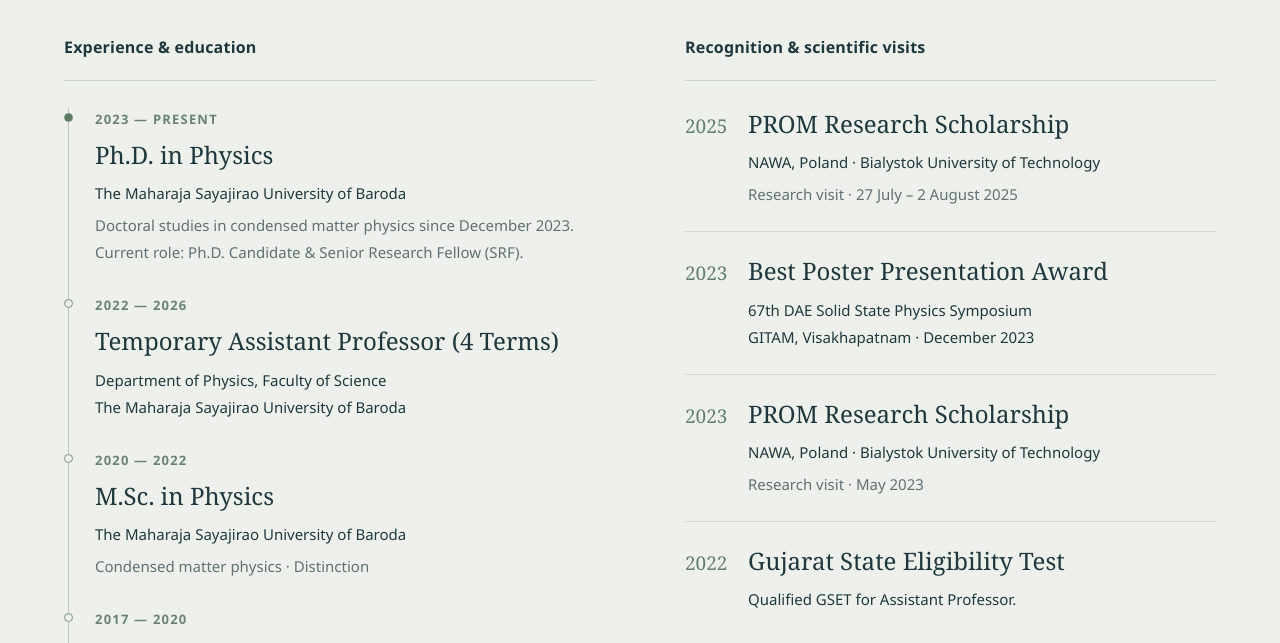
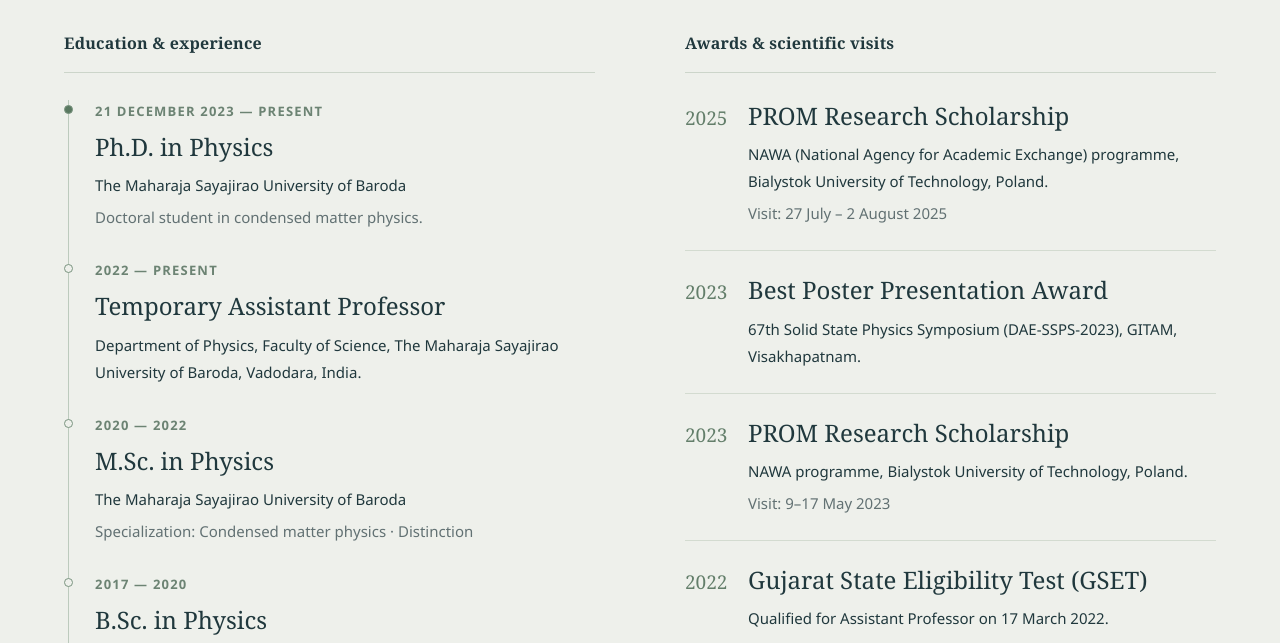
Before and after one commit to ParasPatel87/ParasPatel87.github.io, a plain HTML site: page experience.html in a window 1280 px wide. Shown: the part 305-948 px from the top of the page. Drawn offline with Linux system fonts and the light colour scheme.

Commit message:
Redesign academic portfolio using verified CV content

```diff
--- a/experience.html
+++ b/experience.html
@@ -1,19 +1,14 @@
 <!doctype html>
-<html lang="en"><head><meta charset="utf-8"><meta name="viewport" content="width=device-width, initial-scale=1"><meta name="theme-color" content="#142d34"><meta name="description" content="Education, teaching experience, scholarships, awards, and scientific visits of Paras R. Patel."><meta property="og:title" content="Experience | Paras R. Patel"><meta property="og:description" content="Education, teaching experience, scholarships, awards, and scientific visits of Paras R. Patel."><meta property="og:type" content="website"><title>Experience | Paras R. Patel</title><link rel="icon" href="assets/favicon.svg" type="image/svg+xml"><link rel="stylesheet" href="styles.css"><script src="script.js" defer></script></head>
-<body class="page-journey"><a class="skip-link" href="#main">Skip to content</a><header class="site-header">
-<a class="brand" href="index.html" aria-label="Paras R. Patel home"><span class="brand-mark" aria-hidden="true">P<span>·</span></span><span>Paras R. Patel<small>CONDENSED MATTER PHYSICS</small></span></a>
-<button class="menu-toggle" aria-expanded="false" aria-controls="navigation">Menu <span aria-hidden="true">☰</span></button>
-<nav id="navigation" aria-label="Main navigation"><a href="index.html">Home</a><a href="about.html">About</a><a href="research.html">Research</a><a href="publications.html">Publications</a><a href="experience.html" class="current" aria-current="page">Experience</a><a href="conferences.html">Conferences</a><a href="contact.html">Contact</a></nav>
-</header><main id="main"><section class="journey-section" id="journey" aria-labelledby="journey-title"><div class="section">
-<div class="section-label"><span>ACADEMIC JOURNEY</span><span class="section-rule"></span></div><h1 id="journey-title">Learning, teaching, exploring.</h1>
-<div class="journey-grid"><div><h3 class="column-heading">Experience &amp; education</h3><div class="timeline">
-<article><p class="date">2023 — PRESENT</p><h4>Ph.D. in Physics</h4><p>The Maharaja Sayajirao University of Baroda</p><p class="muted">Doctoral studies in condensed matter physics since December 2023. Current role: Ph.D. Candidate &amp; Senior Research Fellow (SRF).</p></article>
-<article><p class="date">2022 — 2026</p><h4>Temporary Assistant Professor (4 Terms)</h4><p>Department of Physics, Faculty of Science<br>The Maharaja Sayajirao University of Baroda</p></article>
-<article><p class="date">2020 — 2022</p><h4>M.Sc. in Physics</h4><p>The Maharaja Sayajirao University of Baroda</p><p class="muted">Condensed matter physics · Distinction</p></article>
-<article><p class="date">2017 — 2020</p><h4>B.Sc. in Physics</h4><p>The Maharaja Sayajirao University of Baroda</p><p class="muted">First class</p></article>
-</div></div><div><h3 class="column-heading">Recognition &amp; scientific visits</h3><div class="recognition">
-<article><span class="award-year">2025</span><div><h4>PROM Research Scholarship</h4><p>NAWA, Poland · Bialystok University of Technology</p><p class="muted">Research visit · 27 July – 2 August 2025</p></div></article>
-<article><span class="award-year">2023</span><div><h4>Best Poster Presentation Award</h4><p>67th DAE Solid State Physics Symposium<br>GITAM, Visakhapatnam · December 2023</p></div></article>
-<article><span class="award-year">2023</span><div><h4>PROM Research Scholarship</h4><p>NAWA, Poland · Bialystok University of Technology</p><p class="muted">Research visit · May 2023</p></div></article>
-<article><span class="award-year">2022</span><div><h4>Gujarat State Eligibility Test</h4><p>Qualified GSET for Assistant Professor.</p></div></article>
-</div></div></div></div></section></main><footer class="site-footer"><a href="index.html">Paras R. Patel <span>© 2026</span></a><span>Condensed matter physics · Computational materials science</span><a href="contact.html">Get in touch</a></footer><div class="toast" id="toast" role="status" aria-live="polite"></div></body></html>
+<html lang="en"><head><meta charset="utf-8"><meta name="viewport" content="width=device-width, initial-scale=1"><meta name="theme-color" content="#142d34"><meta name="description" content="Education, academic experience, awards and scientific visits of Paras R. Patel."><title>Experience | Paras R. Patel</title><link rel="icon" href="assets/favicon.svg" type="image/svg+xml"><link rel="stylesheet" href="styles.css"><script src="script.js" defer></script></head>
+<body class="page-journey"><a class="skip-link" href="#main">Skip to content</a><header class="site-header"><a class="brand" href="index.html" aria-label="Paras R. Patel home"><span class="brand-mark">P<span>·</span></span><span>Paras R. Patel<small>CONDENSED MATTER PHYSICS</small></span></a><button class="menu-toggle" aria-expanded="false" aria-controls="navigation">Menu <span aria-hidden="true">☰</span></button><nav id="navigation" aria-label="Main navigation"><a href="index.html">Home</a><a href="about.html">About</a><a href="research.html">Research</a><a href="publications.html">Publications</a><a href="experience.html" class="current" aria-current="page">Experience</a><a href="conferences.html">Conferences</a><a href="contact.html">Contact</a></nav></header>
+<main id="main"><section class="journey-section" id="journey"><div class="section"><div class="section-label"><span>ACADEMIC JOURNEY</span><span class="section-rule"></span></div><h1>Learning, teaching, exploring.</h1><div class="journey-grid"><div><h2 class="column-heading">Education &amp; experience</h2><div class="timeline">
+<article><p class="date">21 DECEMBER 2023 — PRESENT</p><h4>Ph.D. in Physics</h4><p>The Maharaja Sayajirao University of Baroda</p><p class="muted">Doctoral student in condensed matter physics.</p></article>
+<article><p class="date">2022 — PRESENT</p><h4>Temporary Assistant Professor</h4><p>Department of Physics, Faculty of Science, The Maharaja Sayajirao University of Baroda, Vadodara, India.</p></article>
+<article><p class="date">2020 — 2022</p><h4>M.Sc. in Physics</h4><p>The Maharaja Sayajirao University of Baroda</p><p class="muted">Specialization: Condensed matter physics · Distinction</p></article>
+<article><p class="date">2017 — 2020</p><h4>B.Sc. in Physics</h4><p>The Maharaja Sayajirao University of Baroda</p><p class="muted">First class</p></article></div></div>
+<div><h2 class="column-heading">Awards &amp; scientific visits</h2><div class="recognition">
+<article><span class="award-year">2025</span><div><h4>PROM Research Scholarship</h4><p>NAWA (National Agency for Academic Exchange) programme, Bialystok University of Technology, Poland.</p><p class="muted">Visit: 27 July – 2 August 2025</p></div></article>
+<article><span class="award-year">2023</span><div><h4>Best Poster Presentation Award</h4><p>67th Solid State Physics Symposium (DAE-SSPS-2023), GITAM, Visakhapatnam.</p></div></article>
+<article><span class="award-year">2023</span><div><h4>PROM Research Scholarship</h4><p>NAWA programme, Bialystok University of Technology, Poland.</p><p class="muted">Visit: 9–17 May 2023</p></div></article>
+<article><span class="award-year">2022</span><div><h4>Gujarat State Eligibility Test (GSET)</h4><p>Qualified for Assistant Professor on 17 March 2022.</p></div></article></div></div></div></div></section></main>
+<footer class="site-footer"><a href="index.html">Paras R. Patel <span>© 2026</span></a><span>Condensed matter physics · Computational materials science</span><a href="contact.html">Get in touch</a></footer><div class="toast" id="toast" role="status" aria-live="polite"></div></body></html>
```
